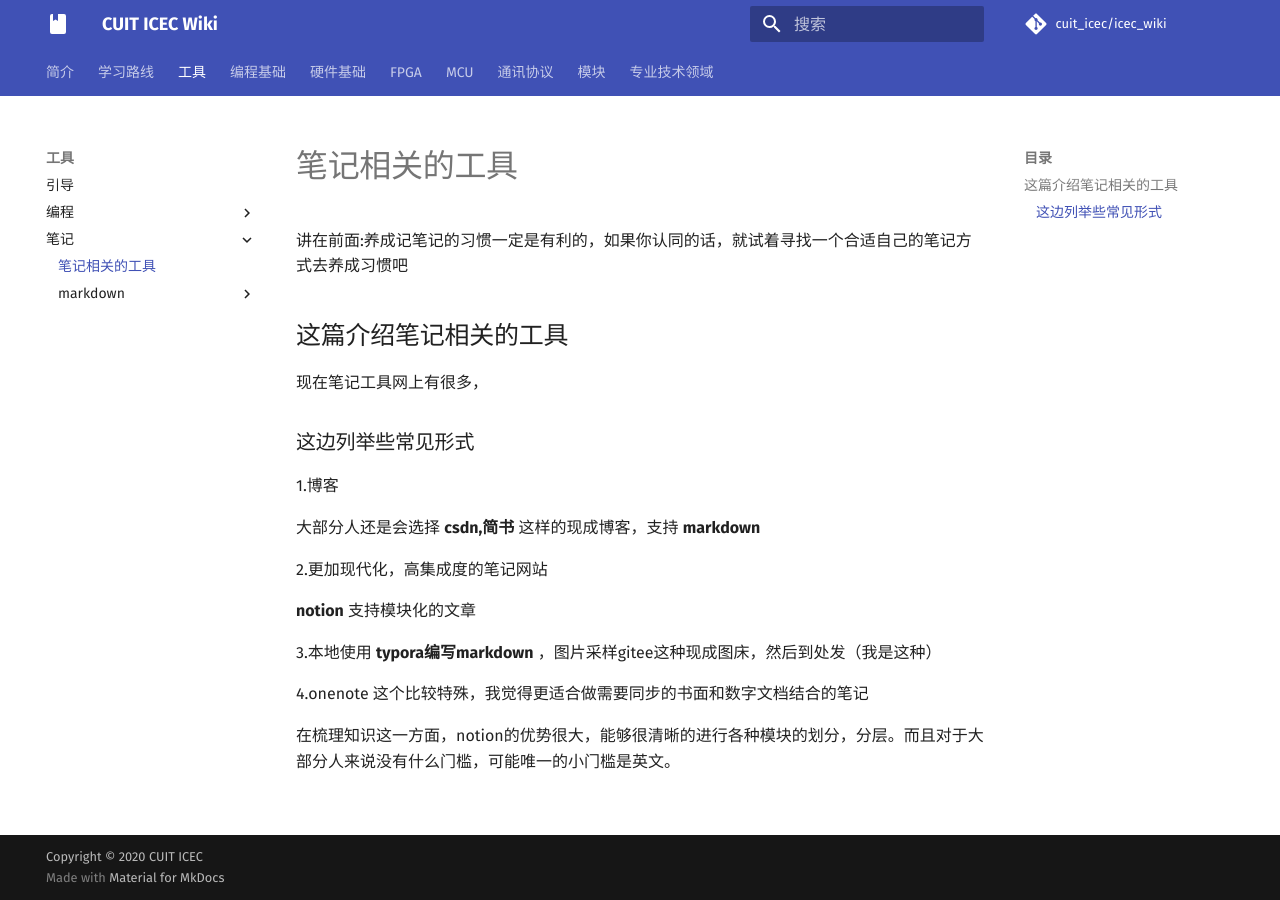
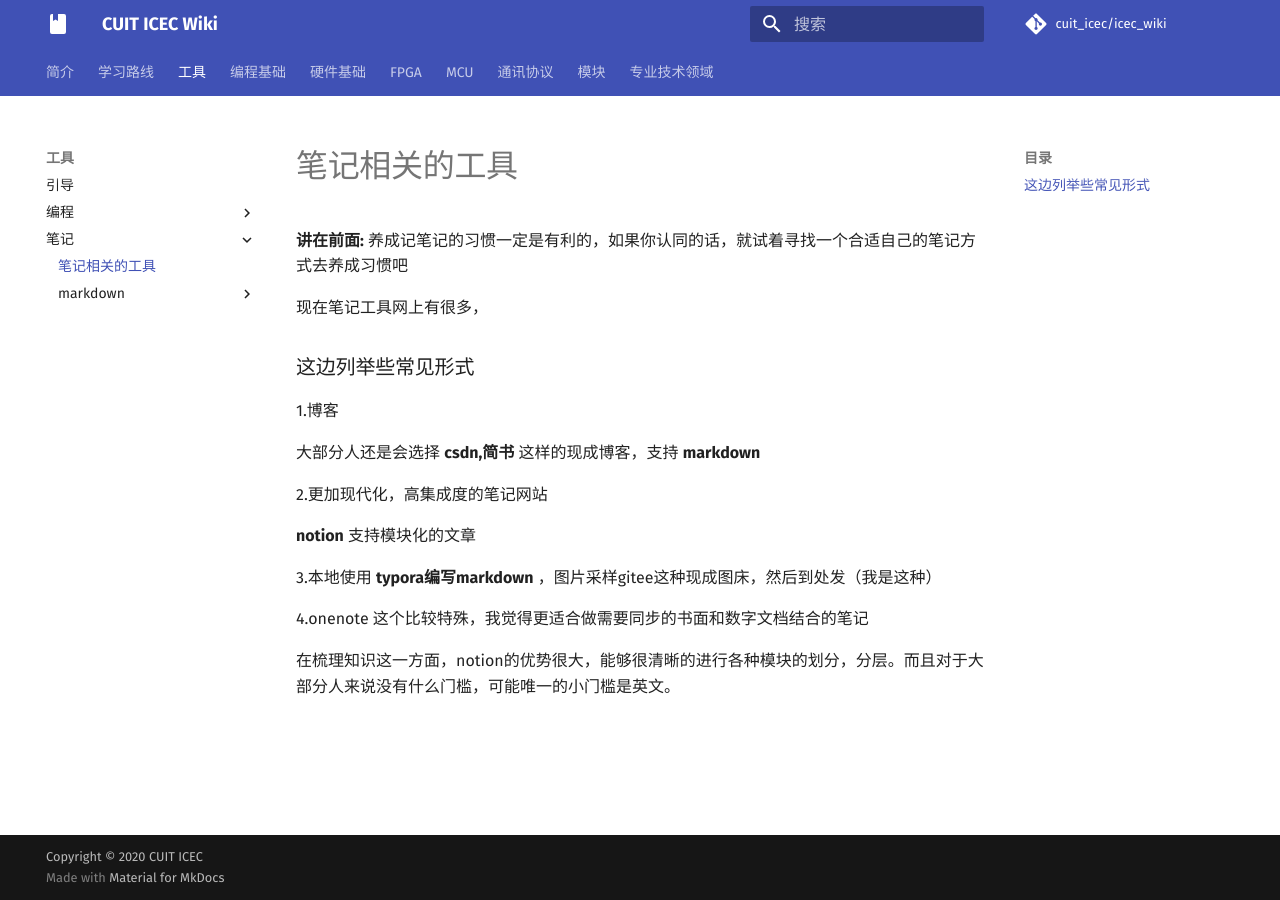
Before and after one commit to cuit-icec/cuit-icec.github.io, an MkDocs documentation site: the page built from docs/tool/note/intro.md, in a window 1280 px wide. Built offline with MkDocs 1.6.1 and Material for MkDocs 9.7.7, drawn with Linux system fonts in a browser that asks for light colours; nearby versions of some CDN libraries.

Commit message:
update docs/tool/note/intro.md.

```diff
--- a/docs/tool/note/intro.md
+++ b/docs/tool/note/intro.md
@@ -1,6 +1,4 @@
-讲在前面:养成记笔记的习惯一定是有利的，如果你认同的话，就试着寻找一个合适自己的笔记方式去养成习惯吧
-
-## 这篇介绍笔记相关的工具
+ **讲在前面:** 养成记笔记的习惯一定是有利的，如果你认同的话，就试着寻找一个合适自己的笔记方式去养成习惯吧
 
 现在笔记工具网上有很多，
 
```
